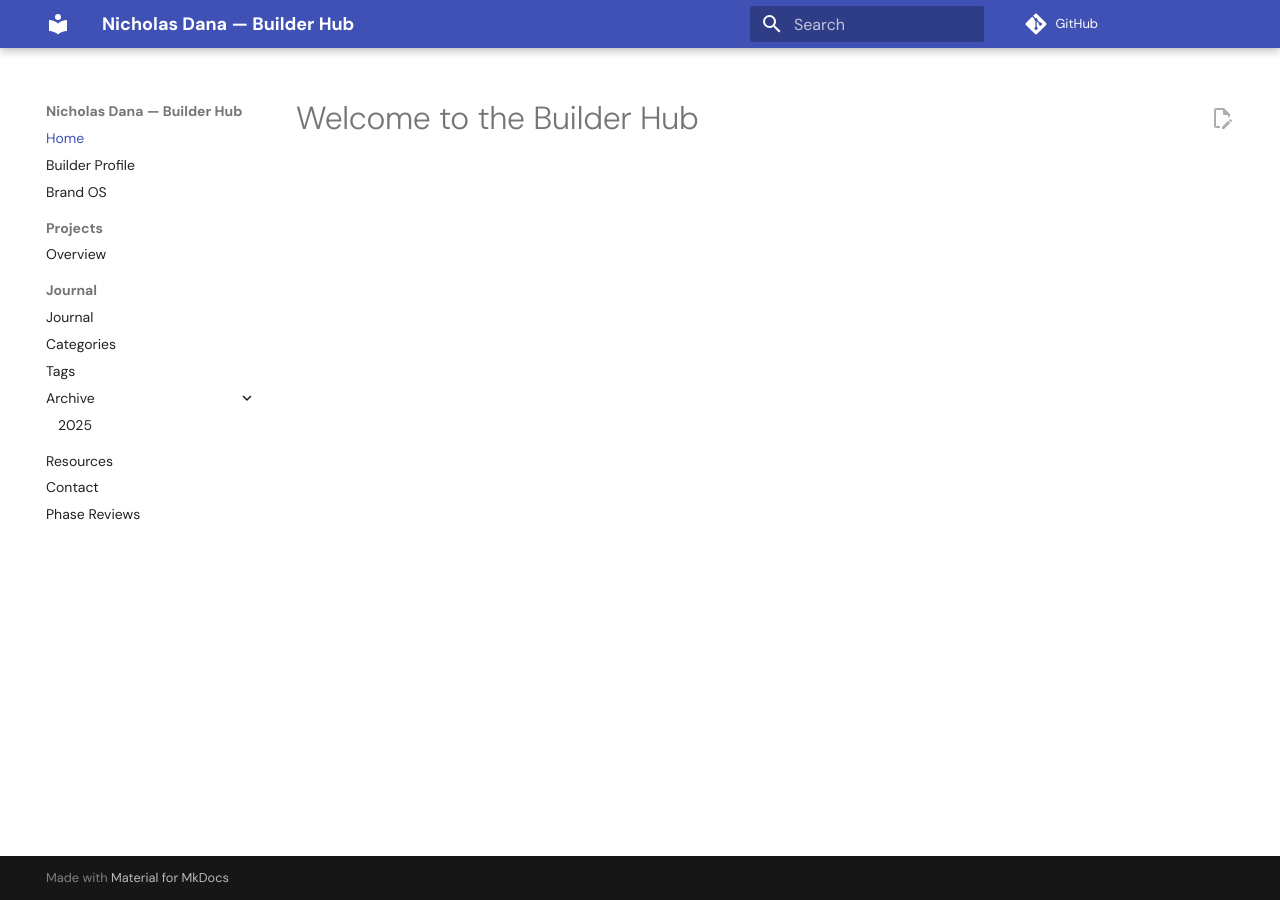
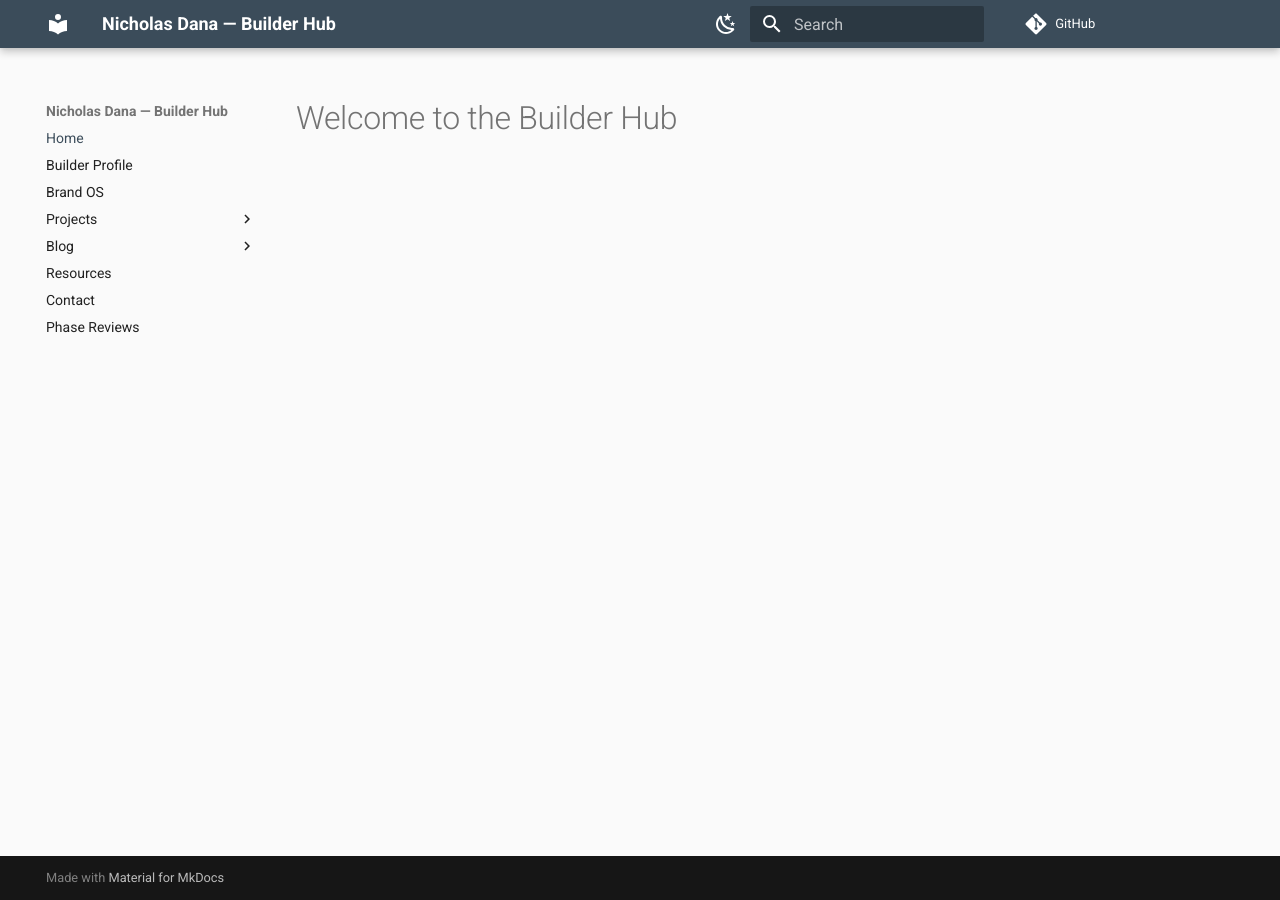
Before and after one commit to NichD/ndana_bb, an MkDocs documentation site: the page built from docs/index.md, in a window 1280 px wide. Built offline with MkDocs 1.6.1 and Material for MkDocs 9.7.7, drawn with Linux system fonts in a browser that asks for light colours; comment, search, counter and statistics services are not loaded.

```diff
--- /dev/null
+++ b/docs/assets/styles/extra.css
@@ -0,0 +1,5 @@
+:root {
+  --md-primary-fg-color: #3B4C5A;
+  --md-accent-fg-color: #B22222;
+  --md-default-bg-color: #FAFAFA;
+}
--- a/mkdocs.yml
+++ b/mkdocs.yml
@@ -12,40 +12,56 @@ theme:
   name: material
   custom_dir: overrides
 
-  # Brand-aligned palette — trust, energy, and warmth
+  # Dual-palette configuration with auto and manual toggle support
   palette:
-    scheme: default
-    primary: slate
-    accent: crimson
-    background: "#FAFAFA"
+    - media: "(prefers-color-scheme: light)"
+      scheme: builder
+      primary: "#3B4C5A"   # Slate-blue
+      accent: "#B22222"    # Crimson red
+      background: "#FAFAFA"
+      toggle:
+        icon: material/weather-night
+        name: Switch to dark mode
 
-  # Typography refinements for hierarchy and warmth
-  font:
-    text: "DM Sans"
-    code: "Source Code Pro"
-    headings: "Playfair Display"
+    - media: "(prefers-color-scheme: dark)"
+      scheme: slate
+      primary: "#1C1C1E"   # Deep slate (dark)
+      accent: "#B22222"
+      background: "#121212"
+      toggle:
+        icon: material/weather-sunny
+        name: Switch to light mode
 
-  # Enhanced features for polish and navigation depth
-  features:
-    - navigation.top
-    - navigation.tracking
-    - navigation.sections
-    - navigation.expand
-    - navigation.instant
-    - search.suggest
-    - toc.integrate
-    - header.autohide
-    - content.code.annotate
-    - content.code.copy
-    - content.tabs.link
-    - content.tooltips
-    - content.action.edit
-    - content.blog
-    - content.blog.post
-    - content.blog.category
-    - content.blog.tag
-    - content.blog.pagination
-    - content.blog.excerpt
+extra_css:
+  - assets/styles/extra.css
+
+# Typography refinements for hierarchy and warmth
+font:
+  text: "DM Sans"
+  code: "Source Code Pro"
+  headings: "Playfair Display"
+
+# Enhanced features for polish and navigation depth
+features:
+  - navigation.top
+  - navigation.tracking
+  - navigation.sections
+  - navigation.expand
+  - navigation.instant
+  - search.suggest
+  - toc.integrate
+  - header.autohide
+  - content.code.annotate
+  - content.code.copy
+  - content.tabs.link
+  - content.tooltips
+  - content.action.edit
+  - content.blog
+  - content.blog.post
+  - content.blog.category
+  - content.blog.tag
+  - content.blog.pagination
+  - content.blog.excerpt
 
 nav:
   - Home: index.md
@@ -53,7 +69,7 @@ nav:
   - Brand OS: brand/brand_os.md
   - Projects:
       - Overview: site/projects/index.md
-  - Journal:
+  - Blog:
       - Overview: site/blog/index.md
       - Categories: blog/categories
       - Tags: blog/tags
```
Also changed, not shown: docs/reviews/phase_reviews.md (+37 -1 lines).
